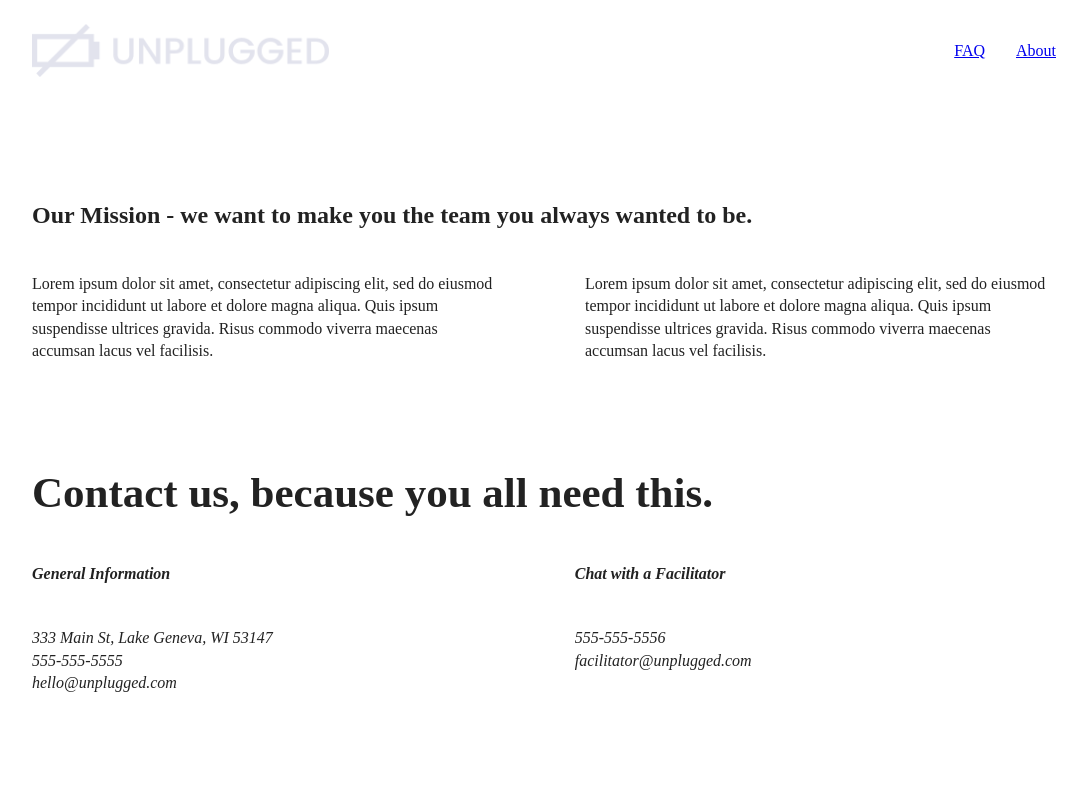
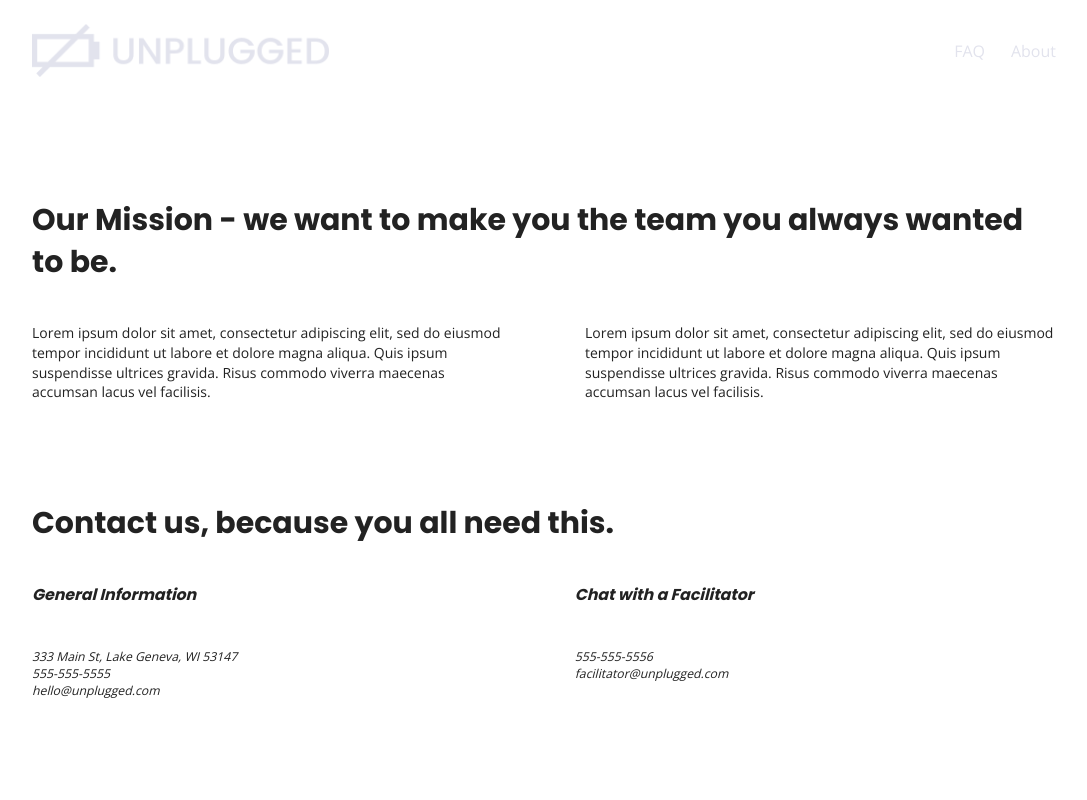
Before and after one commit to Maria-developer/Unplugged, a website: page about/index.html in a window 1280 px wide. Shown: the top 800 px of the page, without its empty margins (96-1183 px from the left). Drawn offline with nearby package versions, Linux system fonts and the light colour scheme.

Commit message:
Added general text styles

```diff
--- a/about/index.html
+++ b/about/index.html
@@ -20,6 +20,9 @@
   <link rel="stylesheet" href="../css/main.css">
 
   <meta name="theme-color" content="#fafafa">
+
+  <!-- Google Fonts -->
+  <link href="https://fonts.googleapis.com/css?family=Open+Sans:400,700|Poppins:500,700" rel="stylesheet">
 </head>
 
 <body>
--- a/css/main.css
+++ b/css/main.css
@@ -87,14 +87,62 @@
    Author's custom styles
    ========================================================================== */
 
-/*
-   Homepage
-   ========================================================================== */
+/* General Styles */
+
+html {
+	font-size: 16px;
+}
+
+body {
+  font-family: 'Open Sans', sans-serif;
+  font-size: 1em;
+}
+
+ul,
+ol {
+  list-style: none;
+}
+
+a {
+	color: #e2e3ed;
+  text-decoration: none;
+}
+
+h2 {
+  font-family: 'Poppins', sans-serif;
+  font-size: 1.875em;
+}
+
+h3,
+h4 {
+  font-family: 'Poppins', sans-serif;
+  font-size: 1.125em;
+}
+
+p {
+	font-size: 0.875em;
+}
+
+img {
+
+}
+
+figure {
+
+}
+
+address {
+  font-size: 0.875em;
+}
 
 .content-wrapper {
   width: 89%;
   margin: 0;
 }
+
+/*
+   Homepage
+   ========================================================================== */
 
 /* -------------------- Header -------------------- */
 
@@ -142,7 +190,6 @@
   display: flex;
   justify-content: space-around;
   width: 100%;
-  list-style: none;
   padding: 20px 0;
   margin: 0;
 }
@@ -511,7 +558,6 @@
 
 .hero-area h1 {
   padding: 98px 105px 414px 0;
-  font-size: 48px;
 }
 
 /* -------------------- Aside -------------------- */
@@ -666,7 +712,6 @@
 
 .contact-section h2 {
   width: 79%;
-  font-size: 43px;
 }
 
 .contact-content {
```
Also changed, not shown: faq/index.html (+3 -0 lines), index.html (+3 -0 lines).
